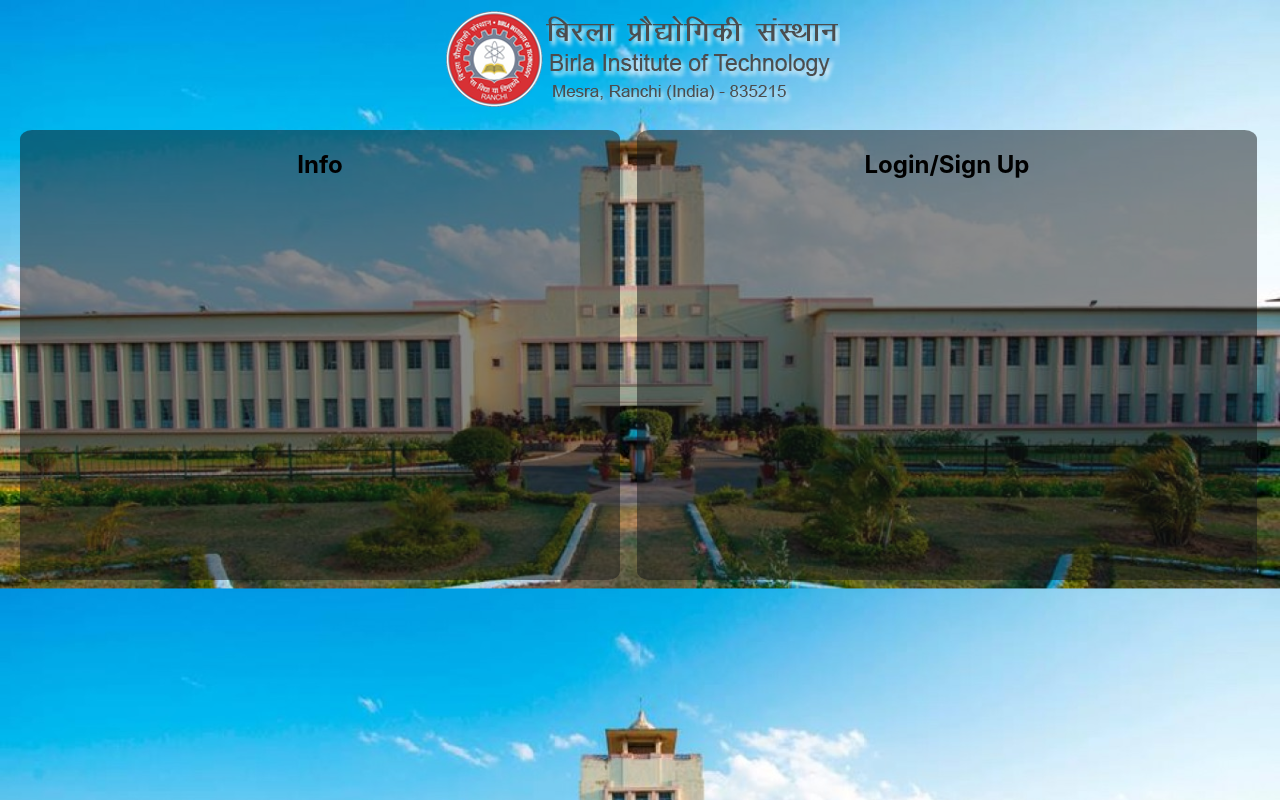
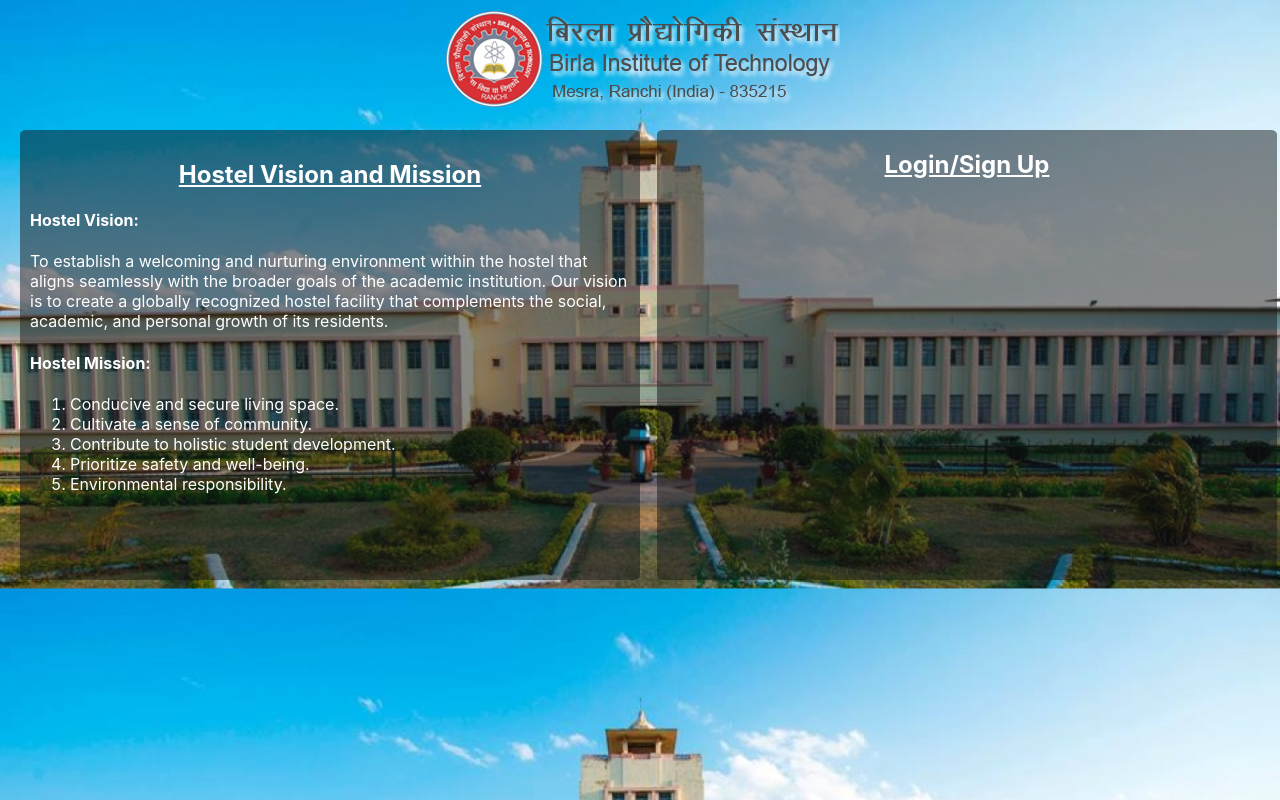
Before and after one commit to rishabh129/hostel-room-allotment, a React (Create React App) app: page / in a window 1280 px wide. Built offline with nearby package versions, Linux system fonts and the light colour scheme.

Commit message:
ui alignment

```diff
--- a/src/App.css
+++ b/src/App.css
@@ -57,18 +57,40 @@
 
 }
 .info{
-  border-radius: 2%;
+  border-radius: 1%;
   background-color: rgba(20,23,25, 0.5);
   width: 600px;
-  height: 450px;
+  height: 430px;
   margin-left: 20px;
   margin-top: 20px;
+  text-align: left;
+  padding: 10px;
+  color: #FFFFFF;
+}
+.heading{
+  text-align: center;
+  text-decoration: underline;
+  cursor: pointer;
+
 }
 .form{
   background-color: rgba(20,23,25, 0.5);
-  border-radius: 2%;
+  border-radius: 1%;
   width: 620px;
   height: 450px;
   margin-left: 17px;
   margin-top: 20px;
+
+  color: #FFFFFF;
 }
+.info:hover, .form:hover{
+  animation: glow 1s infinite alternate;
+}
+@keyframes glow {
+  from {
+    text-shadow: 0 0 5px rgb(75, 75, 133), 0 0 10px rgb(75, 75, 133), 0 0 15px rgb(75, 75, 133);
+  }
+  to {
+    text-shadow: 0 0 10px rgb(75, 75, 133), 0 0 20px rgb(75, 75, 133), 0 0 30px rgb(75, 75, 133);
+  }
+}
--- a/src/App.js
+++ b/src/App.js
@@ -13,7 +13,25 @@
 
         <div className='info'>
 
-          <h2>Info</h2>
+
+
+          <h2 className='heading'>Hostel Vision and Mission</h2>
+
+          <h4>Hostel Vision:</h4>
+          <p>To establish a welcoming and nurturing environment within the hostel that aligns seamlessly with the broader
+        goals of
+        the academic institution. Our vision is to create a globally recognized hostel facility that complements the
+        social,
+        academic, and personal growth of its residents.</p>
+
+    <h4>Hostel Mission:</h4>
+    <ol>
+        <li>Conducive and secure living space.</li>
+        <li>Cultivate a sense of community.</li>
+        <li>Contribute to holistic student development.</li>
+        <li>Prioritize safety and well-being.</li>
+        <li>Environmental responsibility.</li>
+    </ol>
 
         </div>
 
--- a/src/login.js
+++ b/src/login.js
@@ -3,7 +3,7 @@
 {
     return(
         <div>
-            <h2>Login/Sign Up</h2>
+            <h2 className="heading">Login/Sign Up</h2>
         </div>
     );
 }
```
